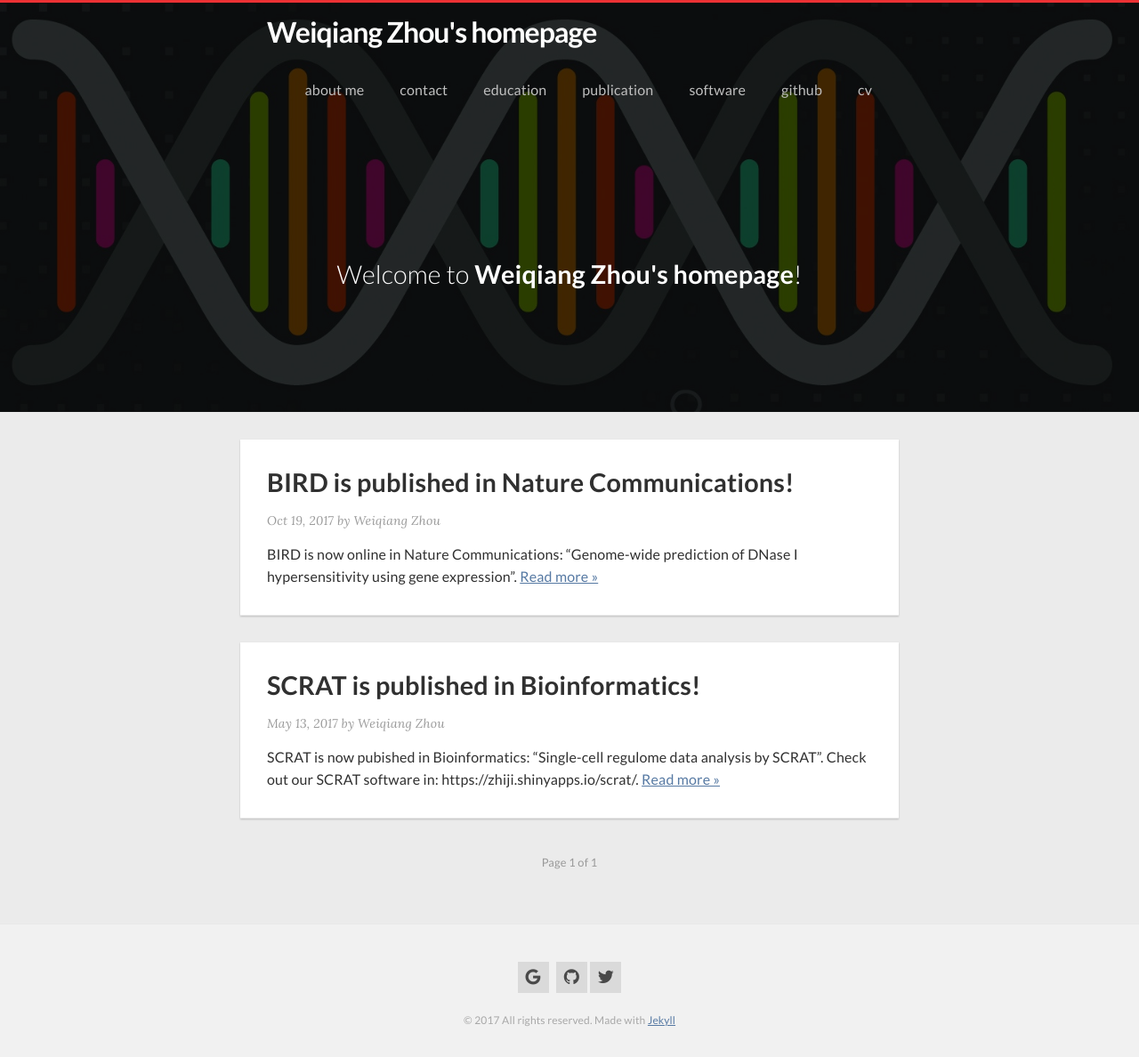
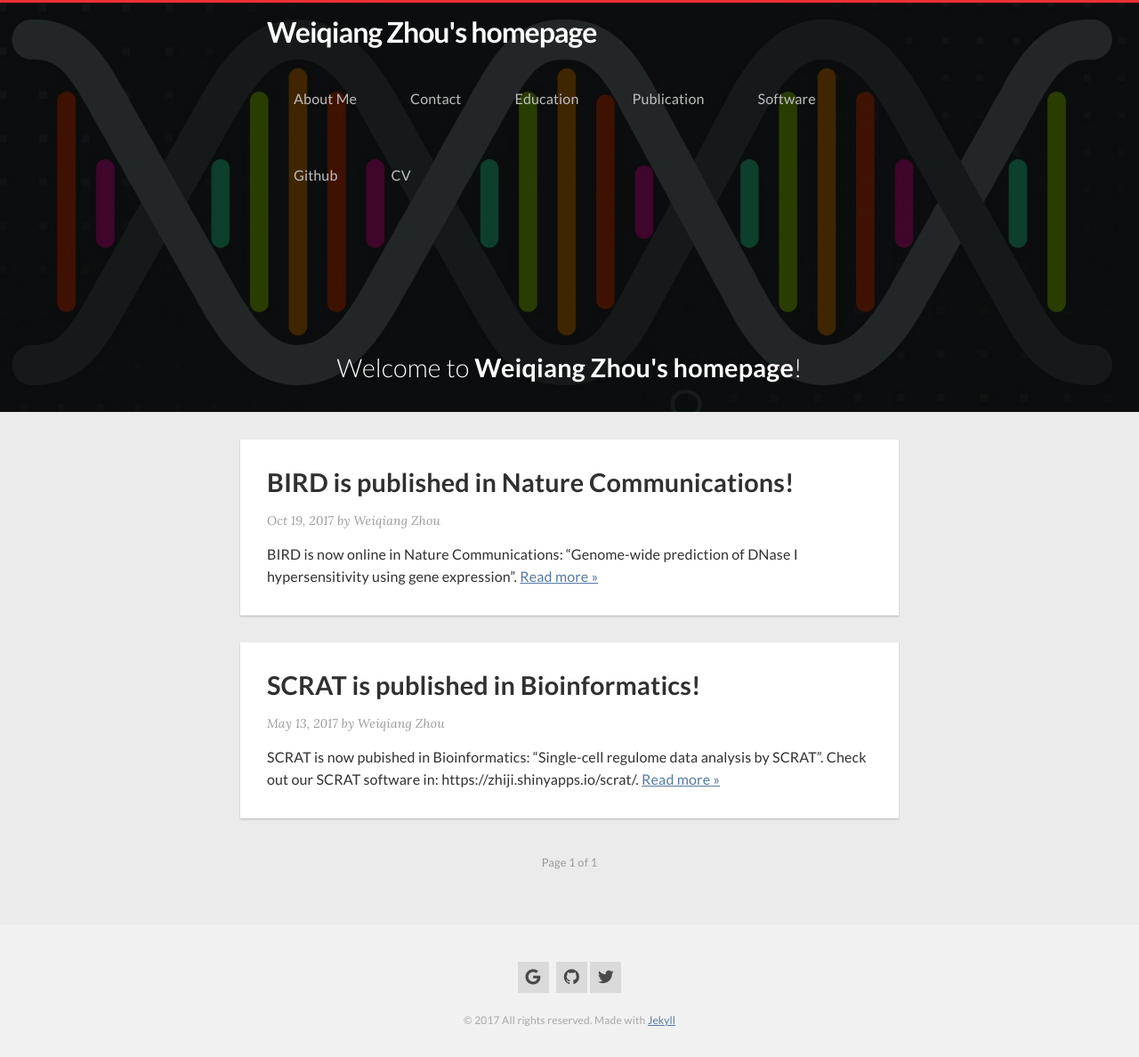
Before and after one commit to ILoveYouKen/ILoveYouKen.github.io, a Jekyll site: the page built from index.html, in a window 1280 px wide. Shown: the whole page at 89% size. Built offline with Jekyll 4.4.1, drawn with Linux system fonts in a browser that asks for light colours; nearby versions of some CDN libraries; the list of posts is cut into pages by our own code.

Commit message:
Update _layout.scss

```diff
--- a/_sass/_layout.scss
+++ b/_sass/_layout.scss
@@ -119,9 +119,9 @@
   margin: 0;
 
   li {
-    padding: 20px;
+    padding: 30px;
     margin: 0;
-    text-transform: lowercase;
+    //text-transform: lowercase;
     float: left;
     display: inline-block;
     @include transition(background .2s linear);
```
